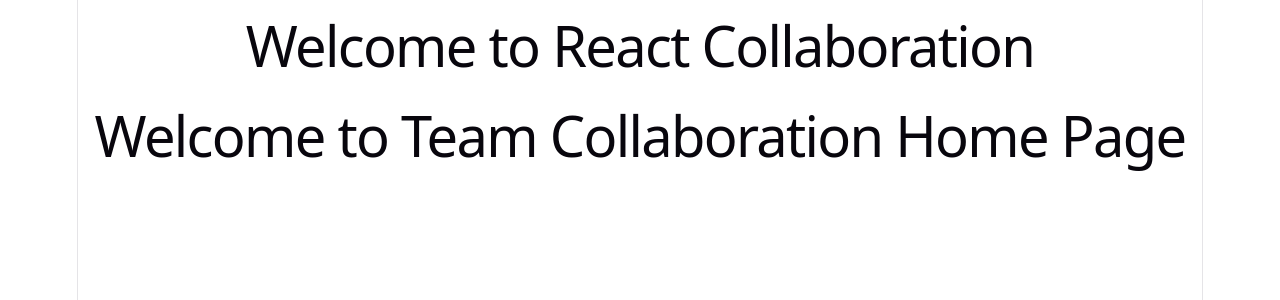
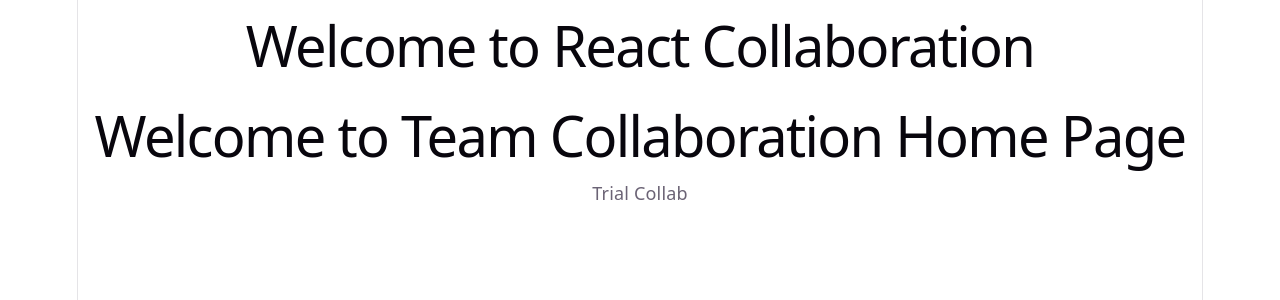
Before and after one commit to 2607-Team/psychic-octo-bassoon, a React (Vite) app: page / in a window 1280 px wide. Shown: the top 300 px of the page. Built offline with nearby package versions, Linux system fonts and the light colour scheme.

Commit message:
add paragraph element in Home.jsx

```diff
--- a/src/pages/Home.jsx
+++ b/src/pages/Home.jsx
@@ -3,6 +3,7 @@
     return (
         <div>
             <h1>Welcome to Team Collaboration Home Page</h1>
+            <p>Trial Collab</p>
         </div>
     )
 }
```
